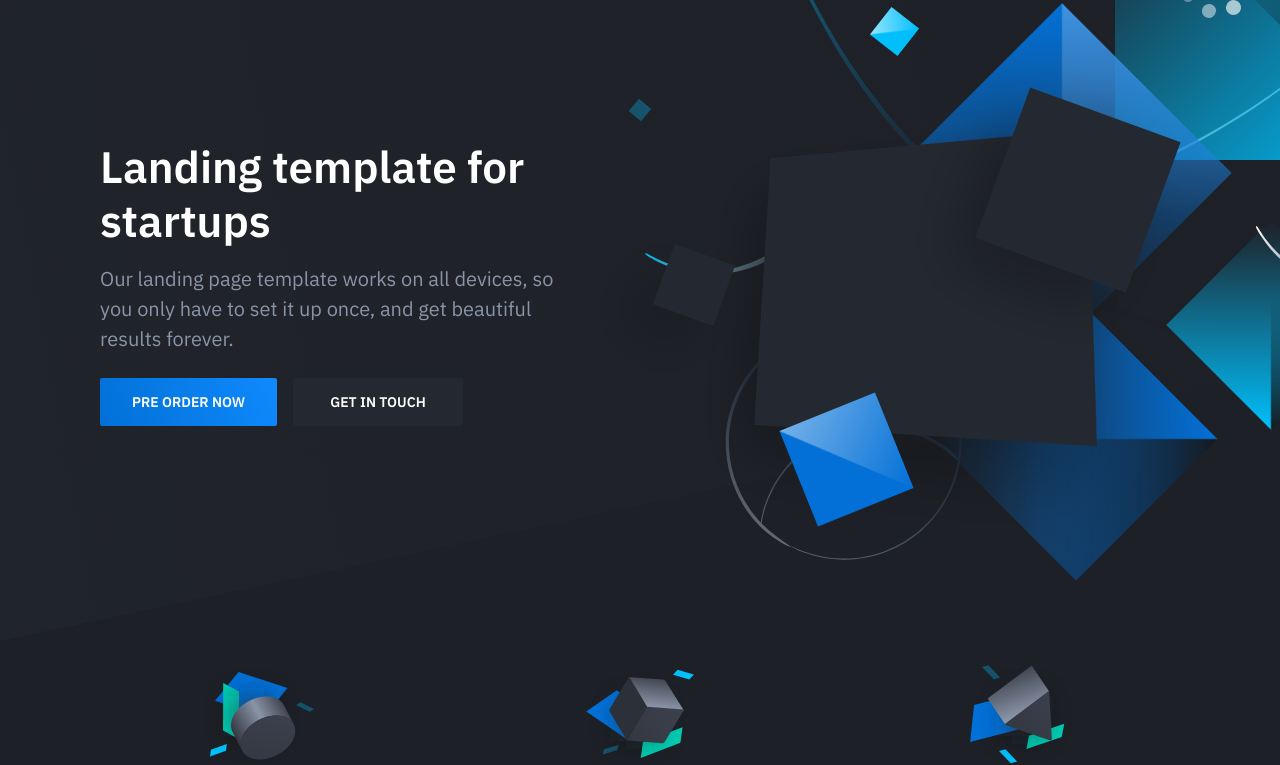
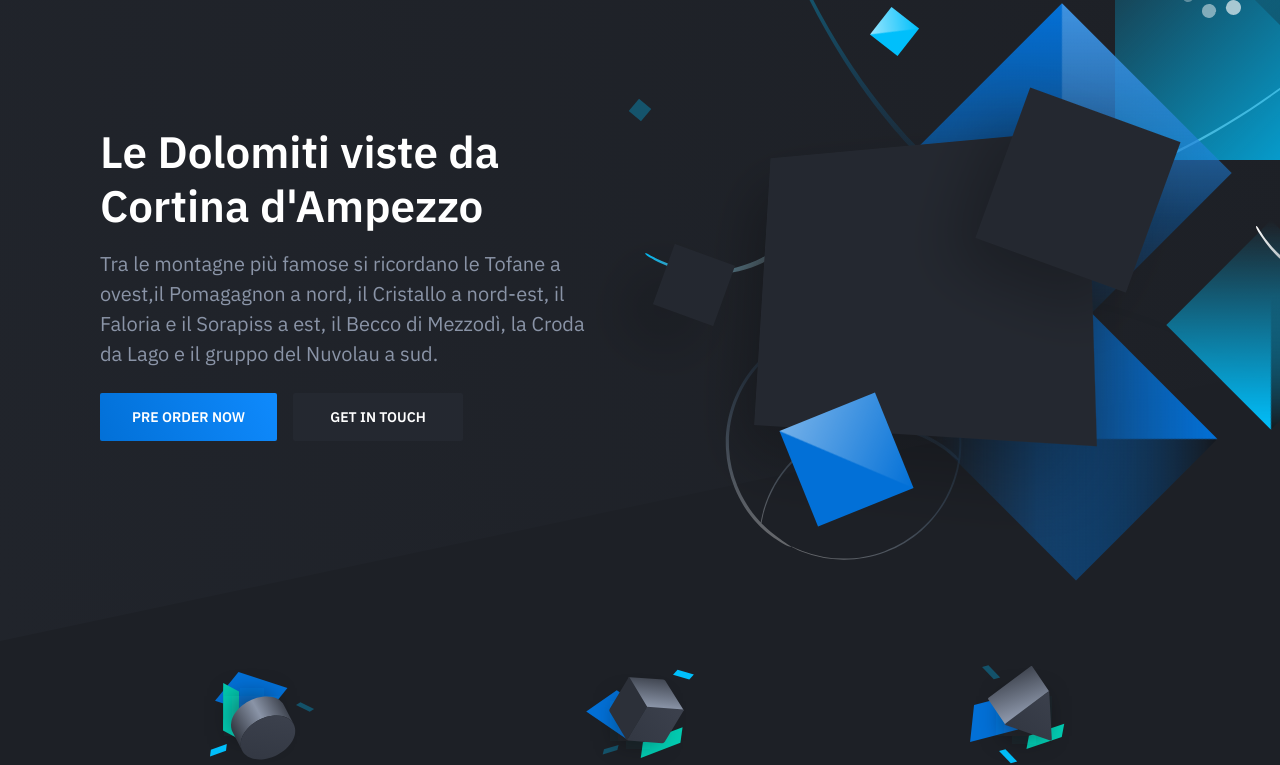
Before and after one commit to DavideTrevi/ex-landing-dt, a plain HTML site: page index.html in a window 1280 px wide. Shown: the part 59-824 px from the top of the page. Drawn offline with nearby package versions, Linux system fonts and the light colour scheme.

Commit message:
modifica titolo e sottotitolo

```diff
--- a/index.html
+++ b/index.html
@@ -35,9 +35,12 @@
                 <div class="container">
                     <div class="hero-inner">
                         <div class="hero-copy">
-                            <h1 class="hero-title mt-0">Landing template for startups</h1>
-                            <p class="hero-paragraph">Our landing page template works on all devices, so you only have
-                                to set it up once, and get beautiful results forever.</p>
+                            <h1 class="hero-title mt-0">
+                                Le Dolomiti viste da Cortina d'Ampezzo
+                            </h1>
+                            <p class="hero-paragraph">Tra le montagne più famose si ricordano le Tofane a ovest,il Pomagagnon a nord,
+                                il Cristallo a nord-est, il Faloria e il Sorapiss a est,
+                                il Becco di Mezzodì, la Croda da Lago e il gruppo del Nuvolau a sud.</p>
                             <div class="hero-cta"><a class="button button-primary" href="preorder.html">Pre order
                                     now</a><a class="button" href="#">Get in touch</a></div>
                         </div>
```
